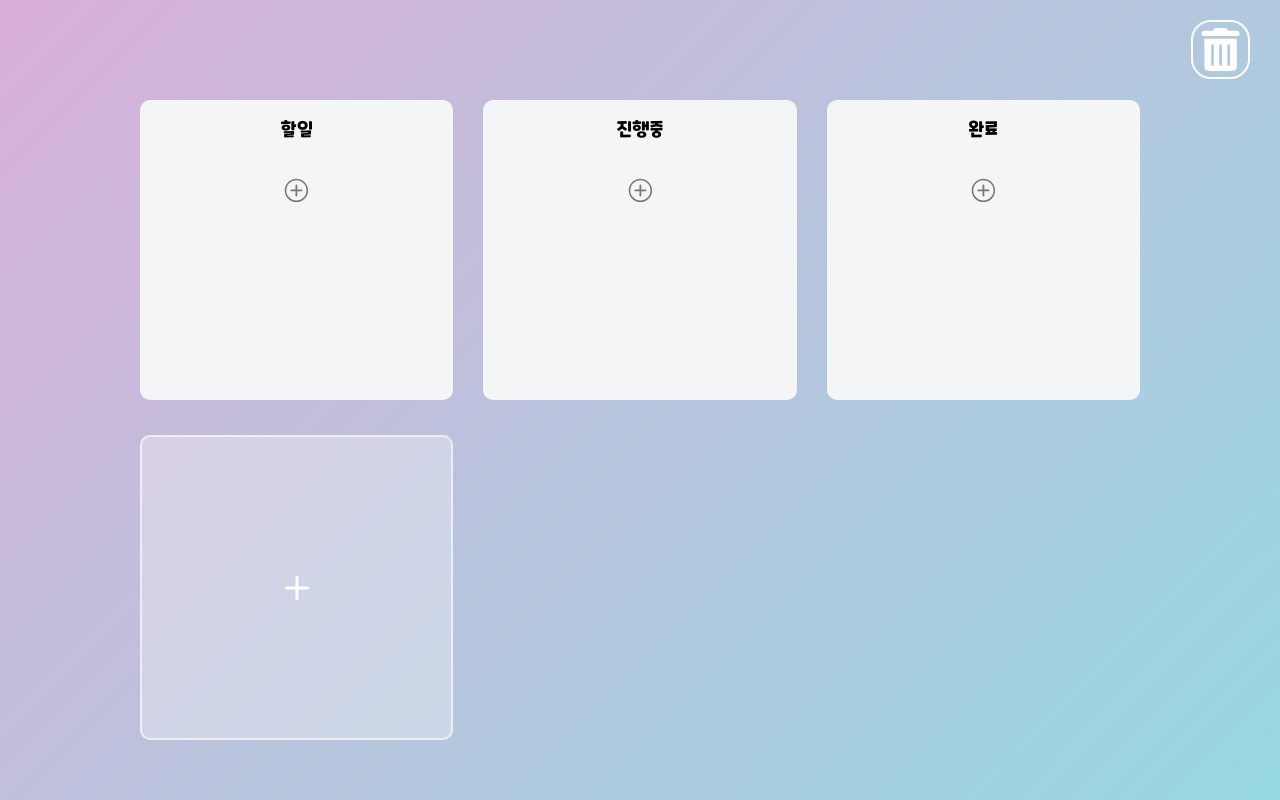
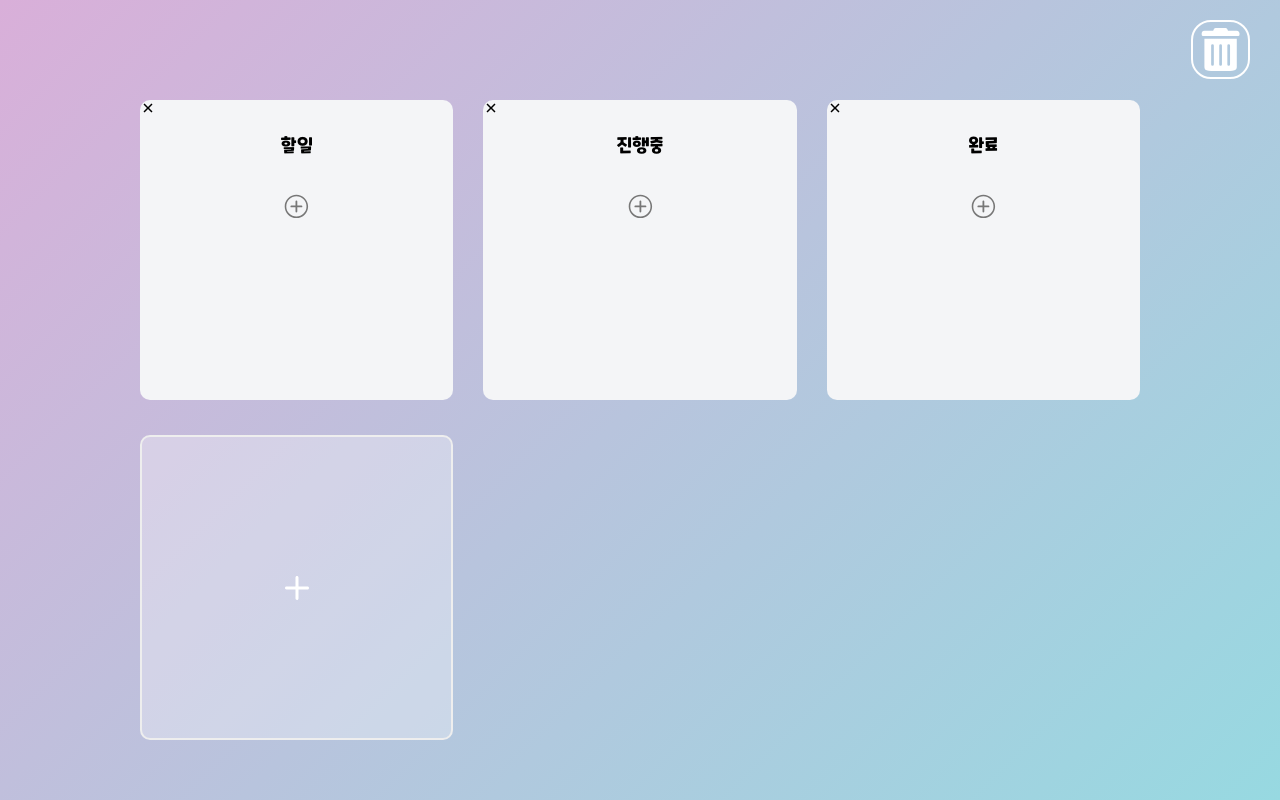
Before and after one commit to thgee/react-practice, a React (Vite) app: page /trello in a window 1280 px wide. Built offline with nearby package versions, Linux system fonts and the light colour scheme.

Commit message:
feat: board 삭제 기능 구현

```diff
--- a/src/components/Board/Board.tsx
+++ b/src/components/Board/Board.tsx
@@ -13,6 +13,7 @@ import {
   Wrapper,
 } from "./styles";
 import { useState } from "react";
+import { IoCloseSharp } from "react-icons/io5";
 
 interface IForm {
   newTodo: string;
@@ -38,6 +39,18 @@ export const Board = ({ todos, boardName }: IBoardProps) => {
     setFocus("newTodo");
   };
 
+  const deleteBoard = () => {
+    // atom에서 해당 보드 삭제
+    setTodo((boards) => {
+      const copyBoards = { ...boards };
+      delete copyBoards[boardName];
+      // 로컬스토리지 업데이트
+      localStorage.setItem("boardsData", JSON.stringify(copyBoards));
+
+      return copyBoards;
+    });
+  };
+
   const onValid = ({ newTodo }: IForm) => {
     const _newTodo = {
       id: Date.now(),
@@ -60,6 +73,7 @@ export const Board = ({ todos, boardName }: IBoardProps) => {
     <Droppable droppableId={boardName} key={boardName}>
       {(provided, snapshot) => (
         <Wrapper>
+          <IoCloseSharp onClick={deleteBoard} />
           <Title>{boardName}</Title>
 
           <Area
```
